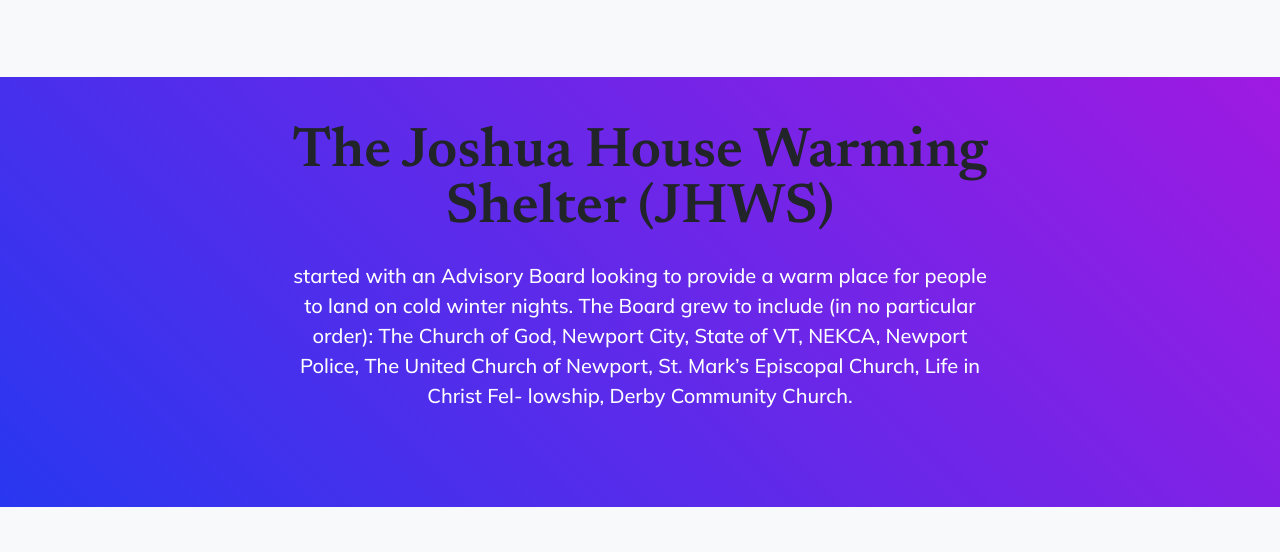
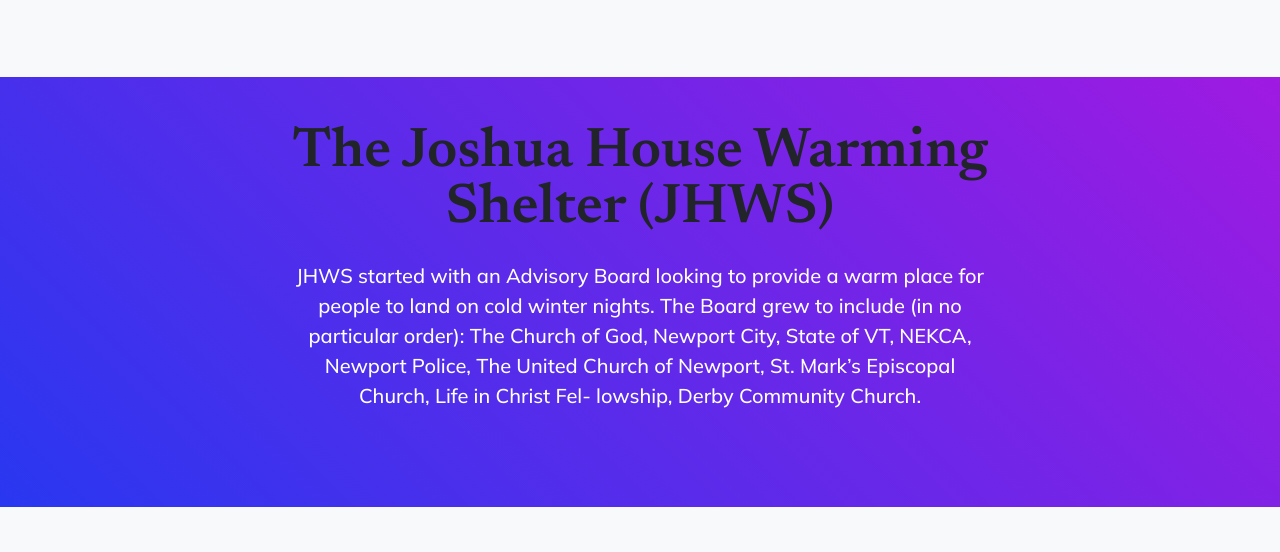
Before and after one commit to jeffn0rD/jhws-website, an Astro site: page / in a window 1280 px wide. Shown: the part 579-1131 px from the top of the page. Built offline with nearby package versions, Linux system fonts and the light colour scheme; Astro itself is replaced by a stand-in of ours.

Commit message:
small copy update

```diff
--- a/src/pages/index.astro
+++ b/src/pages/index.astro
@@ -48,7 +48,7 @@
 
 		<h2 class="display-4 lh-1 mb-4">The Joshua House Warming Shelter (JHWS) </h2>
 
-		<p class="lead fw-normal text-white mb-5">started with an
+		<p class="lead fw-normal text-white mb-5">JHWS started with an
 Advisory Board looking to provide a warm place for people
 to land on cold winter nights. The Board grew to include (in
 no particular order): The Church of God, Newport City, State
```
